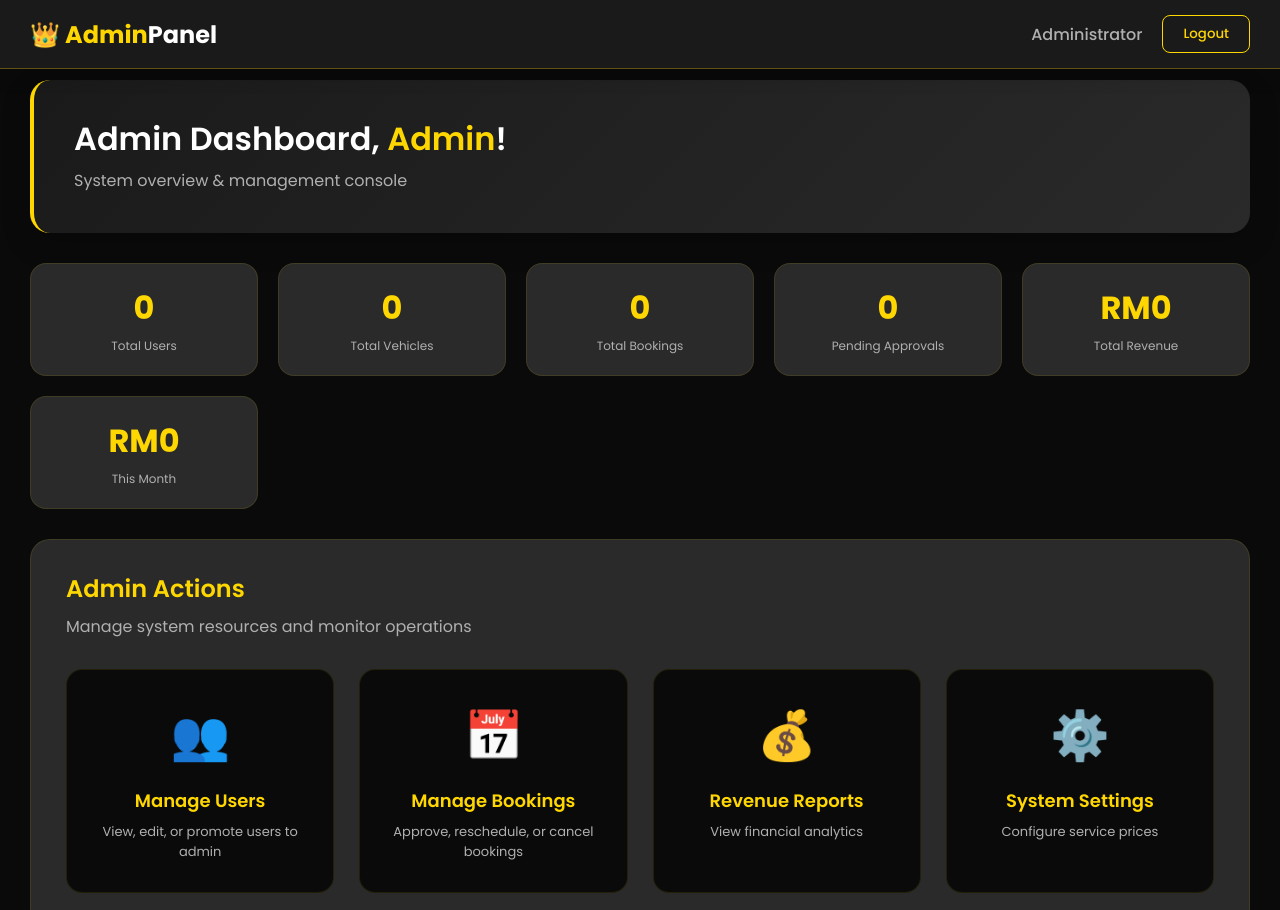
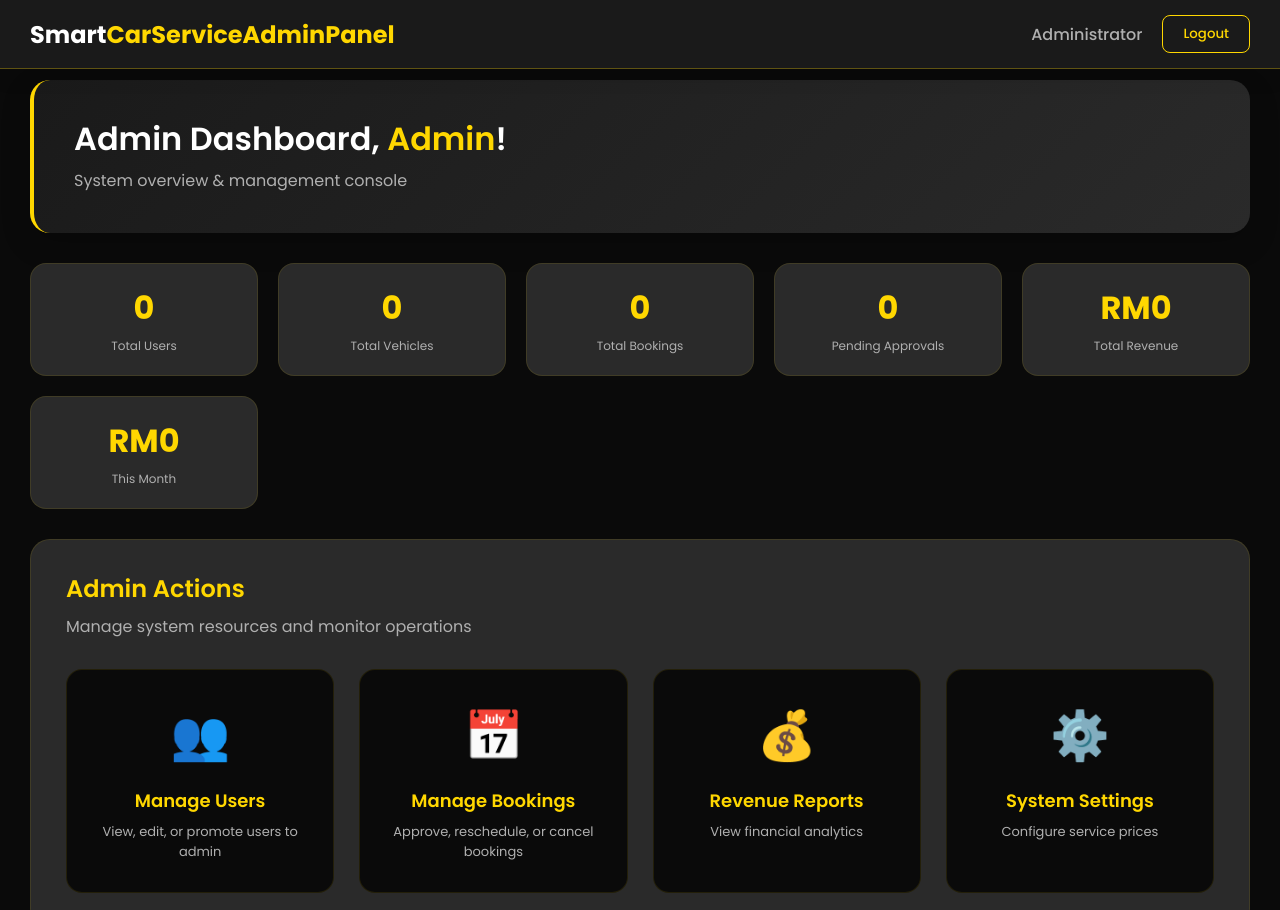
Before and after one commit to 2402081193-web/Smart-Vehicle-Service-Managemnet-System, a plain HTML site: page admin-dashboard.html in a window 1280 px wide. Shown: the top 910 px of the page. Drawn offline with Linux system fonts and the light colour scheme; no server answers.

Commit message:
Update admin-dashboard.html

```diff
--- a/admin-dashboard.html
+++ b/admin-dashboard.html
@@ -11,7 +11,7 @@
 </head>
 <body>
     <div class="navbar">
-        <div class="logo">👑 Admin<span>Panel</span></div>
+        <div class="logo"><span>Smart</span>Car</span>Service</span>Admin</span>Panel</span></div>
         <div class="user-info">
             <span class="user-name" id="adminName">Administrator</span>
             <button class="logout-btn" onclick="logout()">Logout</button>
```
